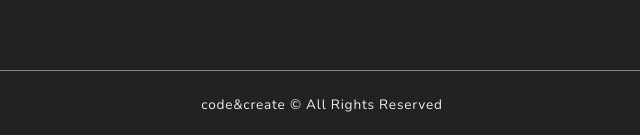
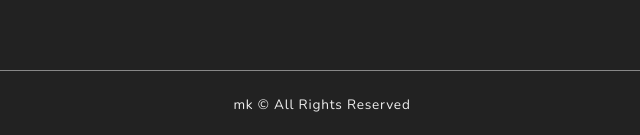
Before and after one commit to MKPourkarim/Foodsonline, a plain HTML site: page index.html in a window 1280 px wide. Shown: the part 2452-2587 px from the top of the page, 318-958 px from the left. Drawn offline with nearby package versions, Linux system fonts and the light colour scheme.

Commit message:
Update index.html
Update

```diff
--- a/index.html
+++ b/index.html
@@ -140,7 +140,7 @@
                     <i class="fas fa-arrow-right"></i>
                 </button>
             </form>
-            <p class="copyright">code&create &copy; All Rights Reserved</p>
+            <p class="copyright">mk &copy; All Rights Reserved</p>
         </section>
         <!-- End of section 4 -->
 
```
